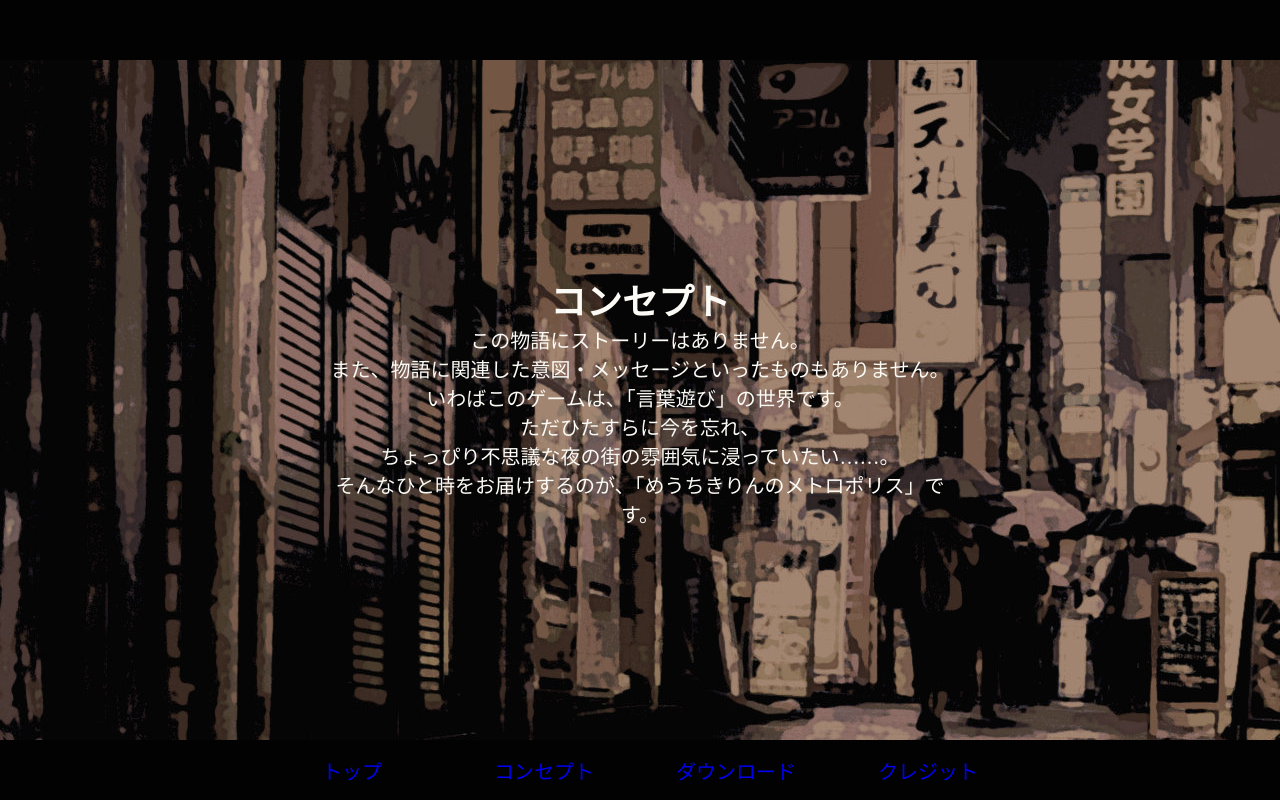
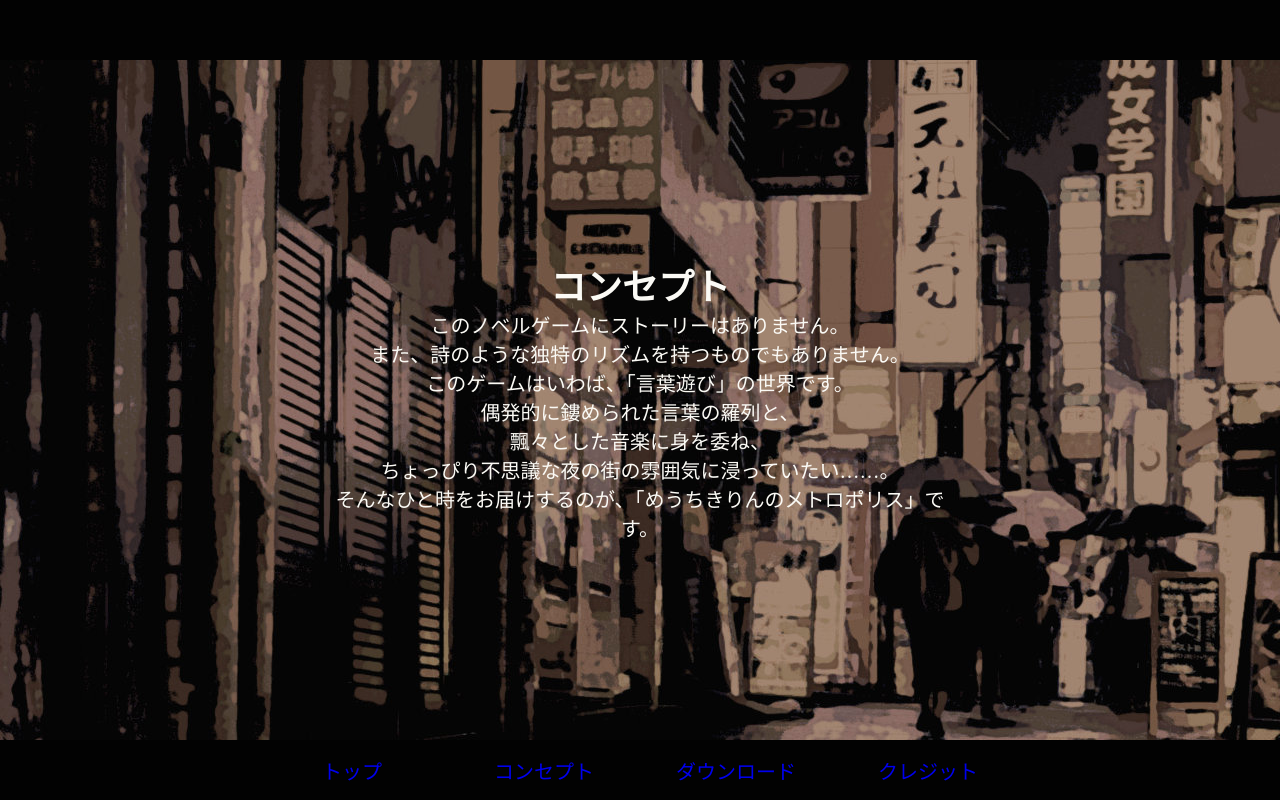
Before and after one commit to ichi-h/myochikirin-hp, a React (Create React App) app: page /concept in a window 1280 px wide. Built offline with nearby package versions, Linux system fonts and the light colour scheme; a web font is replaced by a local one.

Commit message:
update content

```diff
--- a/src/components/Concept.js
+++ b/src/components/Concept.js
@@ -20,12 +20,15 @@ class Concept extends React.Component {
           <h1>コンセプト</h1>
           <div className="explain">
             <p>
-              この物語にストーリーはありません。<br/>
-              また、物語に関連した意図・メッセージといったものもありません。<br/>
-              いわばこのゲームは、「言葉遊び」の世界です。
+              このノベルゲームにストーリーはありません。<br/>
+              また、詩のような独特のリズムを持つものでもありません。
             </p>
             <p>
-              ただひたすらに今を忘れ、<br/>
+              このゲームはいわば、「言葉遊び」の世界です。
+            </p>
+            <p>
+              偶発的に鏤められた言葉の羅列と、<br/>
+              飄々とした音楽に身を委ね、<br/>
               ちょっぴり不思議な夜の街の雰囲気に浸っていたい……。<br/>
               そんなひと時をお届けするのが、「めうちきりんのメトロポリス」です。
             </p>
```
